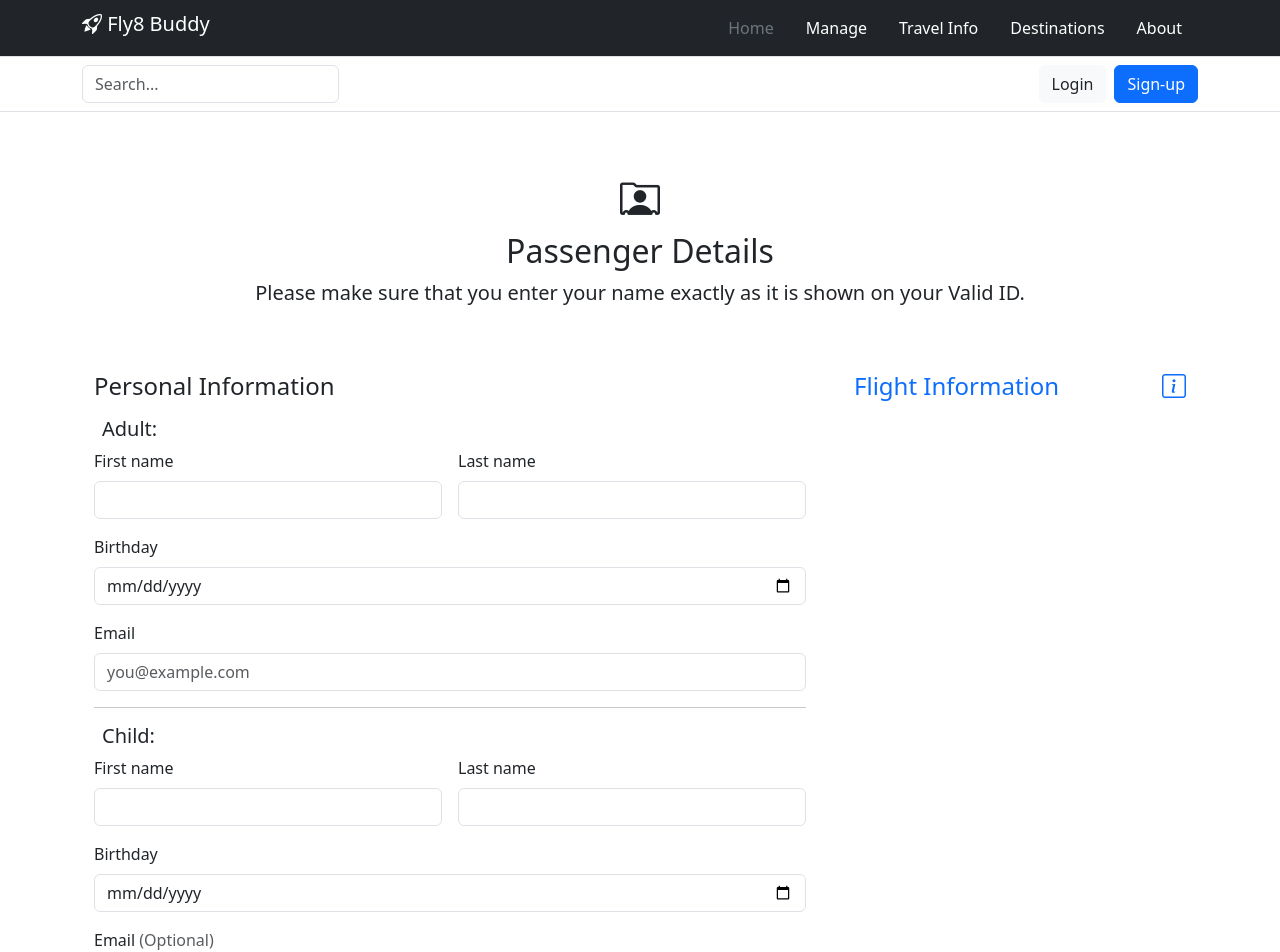
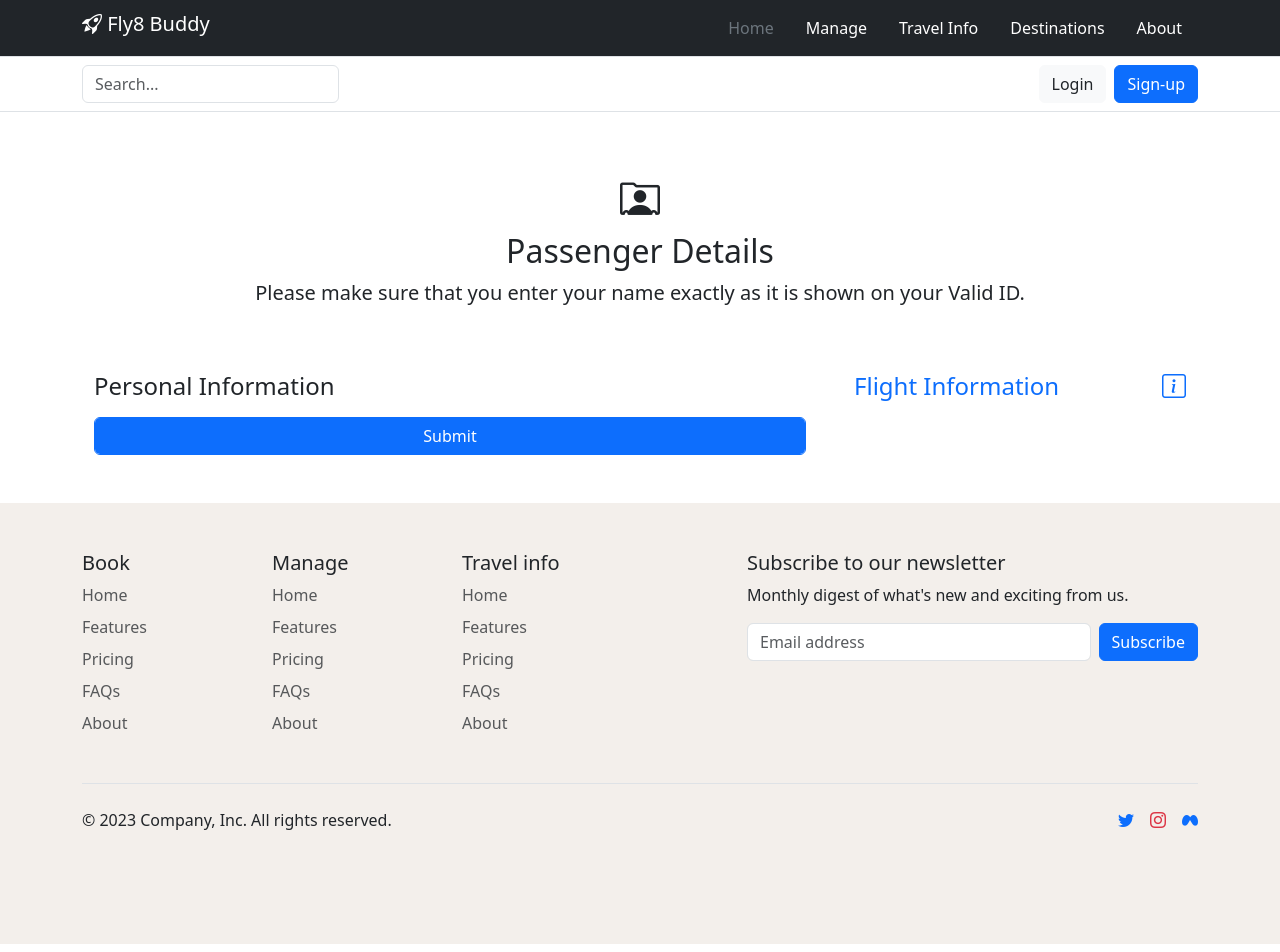
Before and after one commit to dextervincatolos/Fly8_buddy, an Angular app: page /Passenger_info in a window 1280 px wide. Shown: the top 952 px of the page. Built offline with nearby package versions, Linux system fonts and the light colour scheme.

Commit message:
passenger Details Update

```diff
--- a/src/app/passenger-details/passenger-details.component.html
+++ b/src/app/passenger-details/passenger-details.component.html
@@ -23,9 +23,12 @@
                         <span class="text-body-secondary"><b class="text-success">${{ reservation.basePrice }}</b> <br> <small class="text-success">+ ${{ reservation.travelClassprice }}</small></span>
                     </li>
                     <br>
+                    <div style="text-align: right;"> <h1 class="text-secondary"><i class="bi bi-x"></i> {{ passenger }}</h1></div>
+
+                    <br>
                     <div class="row">
                         <div class="col-md-6"><h5> <b class="text-secondary">AMOUNT TO PAY:</b></h5></div>
-                        <div class="col-md-6"><h5 style="text-align: right;"> <b class="text-danger" >${{ (reservation.basePrice + reservation.travelClassprice) | number:'1.2-2' }}</b></h5></div>
+                        <div class="col-md-6"><h5 style="text-align: right;"> <b class="text-danger" >${{ (reservation.basePrice + reservation.travelClassprice) * passenger| number:'1.2-2' }}</b></h5></div>
                     </div>
                     <br>
                     <hr>
@@ -35,58 +38,14 @@
             <div class="col-md-7 col-lg-8">
                 <h4 class="mb-3">Personal Information</h4>
 
-                <form  >
-                    <h5 class="m-2">Adult:</h5>
-                    <div class="row g-3">
-                        <div class="col-sm-6">
-                            <label for="firstName" class="form-label">First name</label>
-                            <input type="text" class="form-control" id="firstName" >
-                        </div>
-
-                        <div class="col-sm-6">
-                            <label for="lastName" class="form-label">Last name</label>
-                            <input type="text" class="form-control" id="lastName">
-                        </div>
-
-                        <div class="col-12">
-                            <label for="birthday" class="form-label">Birthday</label>
-                            <input type="date" class="form-control" id="birthday">
-                        </div>
-
-                        <div class="col-12">
-                            <label for="email" class="form-label">Email</label>
-                            <input type="email" class="form-control" id="email" placeholder="you@example.com">
-                        </div>
-
+                <form [formGroup]="passengerForm" (ngSubmit)="onSubmit()" class="mb-5">
+                    <div formArrayName="names">
+                      <div *ngFor="let nameControl of nameInputs.controls; let i = index">
+                        <input type="text" class="form-control my-2" [formControlName]="i" [placeholder]="'Passenger Name ' + (i + 1)">
+                      </div>
                     </div>
-                    <hr>
-                    <h5 class="m-2">Child:</h5>
-                    <div class="row g-3">
-                        <div class="col-sm-6">
-                            <label for="firstName" class="form-label">First name</label>
-                            <input type="text" class="form-control" id="firstName">
-                        </div>
-
-                        <div class="col-sm-6">
-                            <label for="lastName" class="form-label">Last name</label>
-                            <input type="text" class="form-control" id="lastName">
-                        </div>
-
-                        <div class="col-12">
-                            <label for="birtday" class="form-label">Birthday</label>
-                            <input type="date" class="form-control" id="birtday">
-                        </div>
-
-                        <div class="col-12">
-                            <label for="email" class="form-label">Email <span class="text-body-secondary">(Optional)</span></label>
-                            <input type="email" class="form-control" id="email" placeholder="you@example.com">
-                        </div>
-
-                    </div>
-                    <hr class="my-4">
-
-                    <button class="w-100 btn btn-primary btn-lg" type="submit">Submit</button>
-                </form>
+                    <button type="submit" class="btn btn-primary form-control">Submit</button>
+                  </form>
             </div>
             </div>
         </div>
--- a/src/app/passenger-details/passenger-details.component.ts
+++ b/src/app/passenger-details/passenger-details.component.ts
@@ -1,5 +1,5 @@
-import { Component} from '@angular/core';
-import { FormBuilder, FormGroup, Validators } from '@angular/forms';
+import { Component , OnInit } from '@angular/core';
+import { FormBuilder, FormGroup, Validators, FormArray } from '@angular/forms';
 import { PassengerInfoService } from '../passenger-info.service';
 import { ReservationService } from '../reservation.service';
 import { destination } from '../data';
@@ -11,11 +11,15 @@ import { destination } from '../data';
 })
 export class PassengerDetailsComponent{
 
-
+  passengerForm!: FormGroup;
 
   reservations: any[] = [];
 
-  constructor(private passengerInfoService: PassengerInfoService, private reservationService: ReservationService){
+  passenger: number = 0;
+  adultCount: number = 0; // Variable to store adult count
+  childrenCount: number = 0; // Variable to store children count
+
+  constructor(private fb: FormBuilder, private passengerInfoService: PassengerInfoService, private reservationService: ReservationService){
 
   }
 
@@ -23,8 +27,19 @@ export class PassengerDetailsComponent{
 
 
 
-    //const selectedFlight = this.passengerInfoService.passengerInfo;
     this.reservations = this.reservationService.reservation;
+
+     // Access adult and children values and save to variables
+     this.adultCount = this.reservations.reduce((total, reservation) => total + reservation.adult, 0);
+     this.childrenCount = this.reservations.reduce((total, reservation) => total + reservation.children, 0);
+     this.passenger = this.adultCount + this.childrenCount;
+
+     this.passengerForm = this.fb.group({
+      passenger: this.passenger = this.adultCount + this.childrenCount,
+      names: this.fb.array([])
+    });
+
+    this.updateNameInputs(); // Initialize name inputs
 
     this.reservations = this.reservationService.reservation.map(reservation => {
       return {
@@ -36,7 +51,25 @@ export class PassengerDetailsComponent{
 
 
 
+
   }
+  get nameInputs() {
+    return this.passengerForm.get('names') as FormArray;
+  }
+
+  updateNameInputs() {
+    const passenger = this.passengerForm.get('passenger')?.value || 0;
+    const nameInputs = this.nameInputs;
+
+    while (nameInputs.length !== passenger) {
+      if (nameInputs.length < passenger) {
+        nameInputs.push(this.fb.control(''));
+      } else {
+        nameInputs.removeAt(nameInputs.length - 1);
+      }
+    }
+  }
+
 
 
   getCityCode(cityID: string): string {
@@ -45,5 +78,9 @@ export class PassengerDetailsComponent{
   }
 
 
+  onSubmit() {
+    // Handle form submission
+    console.log(this.passengerForm.value.names);
+  }
 
 }
```
